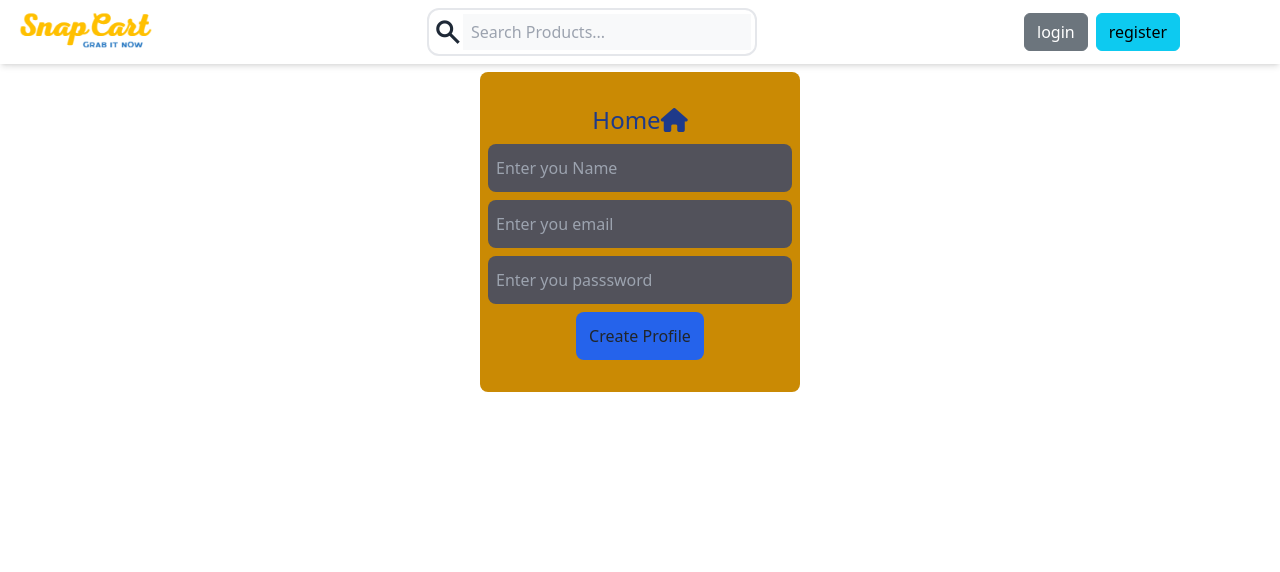
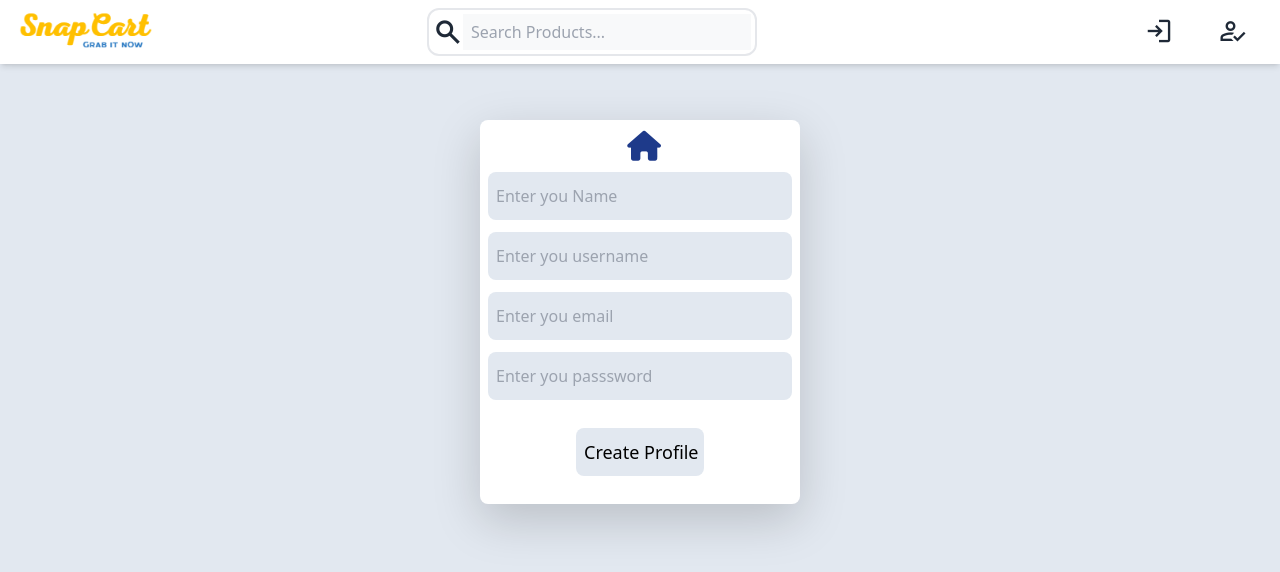
Before and after one commit to codebyravi7/ECommerce-Front-End, a React (Vite) app: page /register in a window 1280 px wide. Shown: the top 572 px of the page. Built offline with nearby package versions, Linux system fonts and the light colour scheme; no server answers.

Commit message:
"UI upgraded"

```diff
--- a/src/components/Navbar.jsx
+++ b/src/components/Navbar.jsx
@@ -94,14 +94,22 @@ function Navbar() {
             </div>
           )}
           {!isAuthenticated && (
-            <>
+            <div className=" flex justify-end mx-4 ">
               <Link to={"/login"}>
-                <button className="btn btn-secondary mx-1">login</button>
+                <button className=" btn-secondary mx-10">
+                  <span className="material-symbols-outlined text-3xl hover-effect1">
+                    login
+                  </span>
+                </button>
               </Link>
               <Link to={"/register"}>
-                <button className="btn btn-info mx-1">register</button>
+                <button className=" mx-1">
+                  <span className="material-symbols-outlined text-3xl hover-effect1">
+                    how_to_reg
+                  </span>
+                </button>
               </Link>
-            </>
+            </div>
           )}
         </div>
       </div>
--- a/src/components/user/Login.jsx
+++ b/src/components/user/Login.jsx
@@ -4,7 +4,7 @@ import AppContext from "../../context/AppContext";
 import { useNavigate } from "react-router-dom";
 
 const Login = () => {
-  const { login } = useContext(AppContext);
+  const { login, validateForm, isAuthenticated } = useContext(AppContext);
   const navigate = useNavigate();
   const [formData, setFormData] = useState({
     email: "",
@@ -14,46 +14,51 @@ const Login = () => {
     const { name, value } = e.target;
     setFormData({ ...formData, [name]: value });
   };
-  const {email, password } = formData;
+  const { email, password } = formData;
   const submitHandler = async (e) => {
     e.preventDefault();
+    const infoFields = document.querySelectorAll(".info-fields");
+    const validated = validateForm(infoFields, formData);
+    if (!validated) return false;
+
     const result = await login(email, password);
     if (result.success) {
       navigate("/");
+    } else {
+      return false;
     }
   };
   return (
-    <div className="content-wrapper flex justify-center">
+    <div className="bg-slate-200 content-wrapper  h-full min-w-screen max-w-screen min-h-screen p-2 text-black flex justify-center">
       <form
         onSubmit={submitHandler}
-        className="flex flex-col bg-yellow-600 justify-center items-center w-80 mt-2 p-2 rounded-lg min-h-80"
+        className="flex flex-col bg-white items-center w-80 mt-12 p-2 rounded-lg h-64 shadow-lg"
       >
         <a href="/" className="text-2xl text-blue-900">
-          Home
-          <i className="fa-solid fa-house"></i>
+          <i className="fa-solid fa-house ml-2 text-3xl"></i>
         </a>
 
         <input
-          className="bg-zinc-600 mt-2 rounded-lg h-12 p-2 w-full"
           name="email"
+          type="email"
           value={formData?.email}
+          placeholder="Enter you email"
+          className="my-1 info-fields bg-slate-200  outline-none mt-2 rounded-lg h-12 p-2 w-full"
           onChange={onChangeHandler}
-          type="email"
-          placeholder="Enter you email"
         />
         <input
-          className="bg-zinc-600 mt-2 rounded-lg h-12 p-2 w-full"
           name="password"
+          type="password"
           value={formData?.password}
+          placeholder="Enter you passsword"
           onChange={onChangeHandler}
-          type="password"
-          placeholder="Enter you passsword"
+          className="my-1 info-fields bg-slate-200  outline-none mt-2 rounded-lg h-12 p-2 w-full"
         />
 
         <input
-          className="bg-blue-600 mt-2 rounded-lg h-12 p-2 w-32 cursor-pointer"
+          className="rounded-lg hover-effect bg-slate-200 mt-3 h-12 p-2 w-32 cursor-pointer text-lg "
           type="submit"
-          value="Create Profile"
+          value="Login"
         />
       </form>
     </div>
--- a/src/components/user/Profile.jsx
+++ b/src/components/user/Profile.jsx
@@ -4,9 +4,11 @@ import AppContext from '../../context/AppContext';
 const Profile = () => {
   const {user} = useContext(AppContext)
   return (
-    <div className="bg-zinc-900 content-wrapper h-full min-w-screen max-w-screen min-h-screen p-2 text-white">
-      <h1>Welcome {user?.name}</h1>
-      <h1>Welcome {user?.email}</h1>
+    <div className="bg-slate-200 content-wrapper  h-full min-w-screen max-w-screen min-h-screen p-2 text-black">
+      <div className="name text-center text-xl font-bold">
+        <h1>Welcome {user?.name}</h1>
+        <h1>Welcome {user?.email}</h1>
+      </div>
     </div>
   );
 }
--- a/src/components/user/Register.jsx
+++ b/src/components/user/Register.jsx
@@ -1,12 +1,11 @@
 import React, { useState } from "react";
 import { useContext } from "react";
 import AppContext from "../../context/AppContext";
-import { useNavigate } from 'react-router-dom'
-
+import { useNavigate } from "react-router-dom";
 
 const Register = () => {
-  const {register} =useContext(AppContext)
-  const navigate =useNavigate()
+  const { register, validateForm } = useContext(AppContext);
+  const navigate = useNavigate();
   const [formData, setFormData] = useState({
     name: "",
     username: "",
@@ -17,59 +16,63 @@ const Register = () => {
     const { name, value } = e.target;
     setFormData({ ...formData, [name]: value });
   };
-  const {name,email,password} = formData
-  const submitHandler = async(e) => {
+  const { name, email, password } = formData;
+  const submitHandler = async (e) => {
     e.preventDefault();
+
+    const infoFields = document.querySelectorAll(".info-fields");
+    const validated = validateForm(infoFields, formData);
+    if (!validated) return false;
+
     const result = await register(name, email, password);
     if (result.success) {
-      navigate('/login')
+      navigate("/login");
     }
   };
   return (
-    <div className="content-wrapper flex justify-center">
+    <div className="bg-slate-200 content-wrapper  h-full min-w-screen max-w-screen min-h-screen p-2 text-black flex justify-center">
       <form
         onSubmit={submitHandler}
-        className="flex flex-col bg-yellow-600 justify-center items-center w-80 mt-2 p-2 rounded-lg min-h-80"
+        className="flex flex-col bg-white items-center w-80 mt-12 p-2 rounded-lg min-h-80 h-96 shadow-lg"
       >
         <a href="/" className="text-2xl text-blue-900">
-          Home
-          <i className="fa-solid fa-house"></i>
+          <i className="fa-solid fa-house ml-2 text-3xl"></i>
         </a>
         <input
-          className="bg-zinc-600 mt-2 rounded-lg h-12 p-2 w-full"
+          name="name"
           type="text"
+          value={formData?.name}
           placeholder="Enter you Name"
-          name="name"
-          value={formData?.name}
+          className="my-1 info-fields bg-slate-200  outline-none mt-2 rounded-lg h-12 p-2 w-full"
           onChange={onChangeHandler}
         />
-        {/* <input
-          className="bg-zinc-600 mt-2 rounded-lg h-12 p-2 w-full"
+        <input
           name="username"
+          type="text"
           value={formData?.username}
+          placeholder="Enter you username"
+          className="my-1 info-fields bg-slate-200  outline-none mt-2 rounded-lg h-12 p-2 w-full"
           onChange={onChangeHandler}
-          type="text"
-          placeholder="Enter you username"
-        /> */}
-        <input
-          className="bg-zinc-600 mt-2 rounded-lg h-12 p-2 w-full"
-          name="email"
-          value={formData?.email}
-          onChange={onChangeHandler}
-          type="email"
-          placeholder="Enter you email"
         />
         <input
-          className="bg-zinc-600 mt-2 rounded-lg h-12 p-2 w-full"
+          name="email"
+          type="email"
+          value={formData?.email}
+          placeholder="Enter you email"
+          className="my-1 info-fields bg-slate-200  outline-none mt-2 rounded-lg h-12 p-2 w-full"
+          onChange={onChangeHandler}
+        />
+        <input
           name="password"
+          type="password"
           value={formData?.password}
+          placeholder="Enter you passsword"
           onChange={onChangeHandler}
-          type="password"
-          placeholder="Enter you passsword"
+          className="my-1 info-fields bg-slate-200  outline-none mt-2 rounded-lg h-12 p-2 w-full"
         />
 
         <input
-          className="bg-blue-600 mt-2 rounded-lg h-12 p-2 w-32 cursor-pointer"
+          className="rounded-lg hover-effect bg-slate-200 mt-6 h-12 p-2 w-32 cursor-pointer text-lg "
           type="submit"
           value="Create Profile"
         />
--- a/src/context/AppState.jsx
+++ b/src/context/AppState.jsx
@@ -5,10 +5,8 @@ import { ToastContainer, toast, Bounce } from "react-toastify";
 import "react-toastify/dist/ReactToastify.css";
 
 function AppState(props) {
-  const url = "https://e-commerce-backend-gopn.onrender.com/api";
-  // const url = "https://ecommerce-api-1-3zfj.onrender.com/api";
-  // const url = "https://ecommerce-api-qa6d.onrender.com/api";
-  // const url = "http://localhost:1000/api";
+  // const url = "https://e-commerce-backend-gopn.onrender.com/api";
+  const url = "http://localhost:1000/api";
   const [products, setProducts] = useState([]);
   const [token, setToken] = useState("");
   const [isAuthenticated, setIsAuthenticated] = useState(false);
@@ -36,19 +34,20 @@ function AppState(props) {
     userCart();
     getAddress();
     user_Order();
-    console.log("running this use Effect!!");
+    // console.log("running this use Effect!!");
   }, [token, reload]);
 
   useEffect(() => {
     let lstoken = localStorage.getItem("token");
-    if (lstoken) {
+    // console.log("lstoken:: ", lstoken);
+    if (lstoken && lstoken != "undefined") {
       setToken(lstoken);
       setIsAuthenticated(true);
-      console.log("You are authenticated");
+      // console.log("You are authenticated");
     } else {
-      console.log("You are not authenticated");
+      // console.log("You are not authenticated");
     }
-  }, []);
+  }, [token]);
   //register user
   const register = async (name, email, password) => {
     const api = await axios.post(
@@ -100,9 +99,9 @@ function AppState(props) {
       theme: "light",
       transition: Bounce,
     });
-    // console.log("user login: ",api.data);
+    // console.log("user login: ", api?.data);
     setToken(api?.data?.token);
-    setIsAuthenticated(true);
+    setIsAuthenticated(api?.suceess);
     localStorage.setItem("token", api?.data?.token);
     return api.data;
   };
@@ -313,7 +312,7 @@ function AppState(props) {
     });
     // console.log("user Order :: ", api?.data);
     await setUserOrder(api?.data);
-    console.log("user Order :: ", userOrder);
+    // console.log("user Order :: ", userOrder);
   };
   const validateForm = (infoFields) => {
     // Check if any field is empty
--- a/src/index.css
+++ b/src/index.css
@@ -15,13 +15,13 @@ td {
   cursor: pointer;
 }
 .hover-effect {
-  transition: all 0.2s ease-in-out; /* Applies transition to all properties with 0.3s duration and ease-in-out timing function */
+  transition: all 0.4s ease-in-out; /* Applies transition to all properties with 0.3s duration and ease-in-out timing function */
 
   &:hover {
     color: #fff; /* Change text color to white */
     background-color: #333; /* Change background color to dark gray */
-    transform: scale(1.05); /* Increase size by 10% */
-    box-shadow: 0px 5px 10px rgba(0, 0, 0, 0.2); /* Add a shadow on hover */
+    transform: scale(1.06); /* Increase size by 10% */
+    box-shadow: 0px 5px 10px rgba(0, 0, 0, 0.1); /* Add a shadow on hover */
     cursor: pointer; /* Change cursor to pointer on hover */
   }
 }
```
Also changed, not shown: src/components/Cart.jsx (+10 -8 lines).
